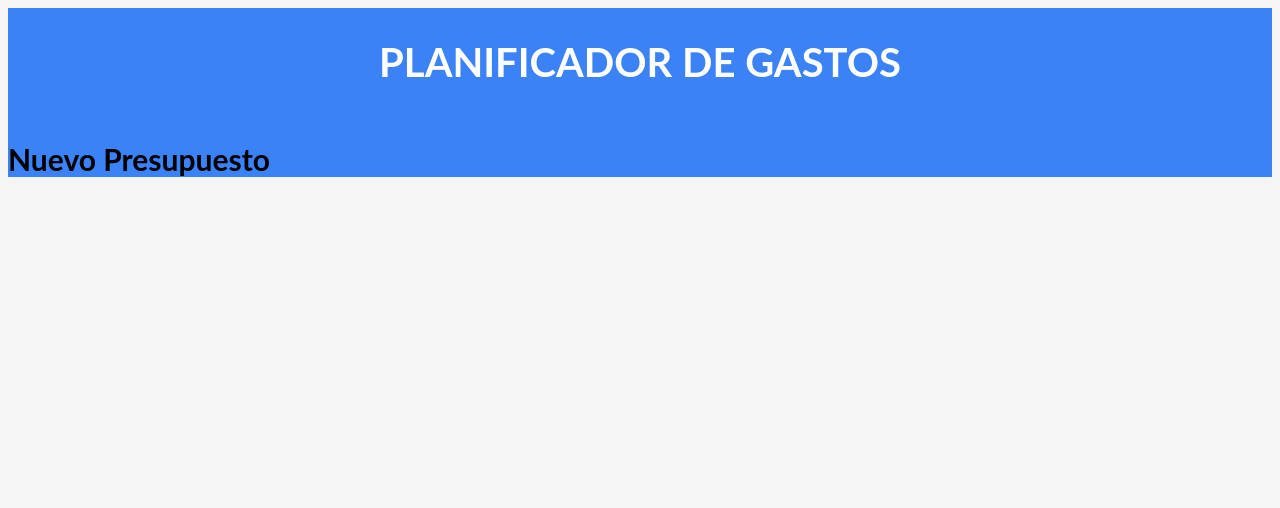
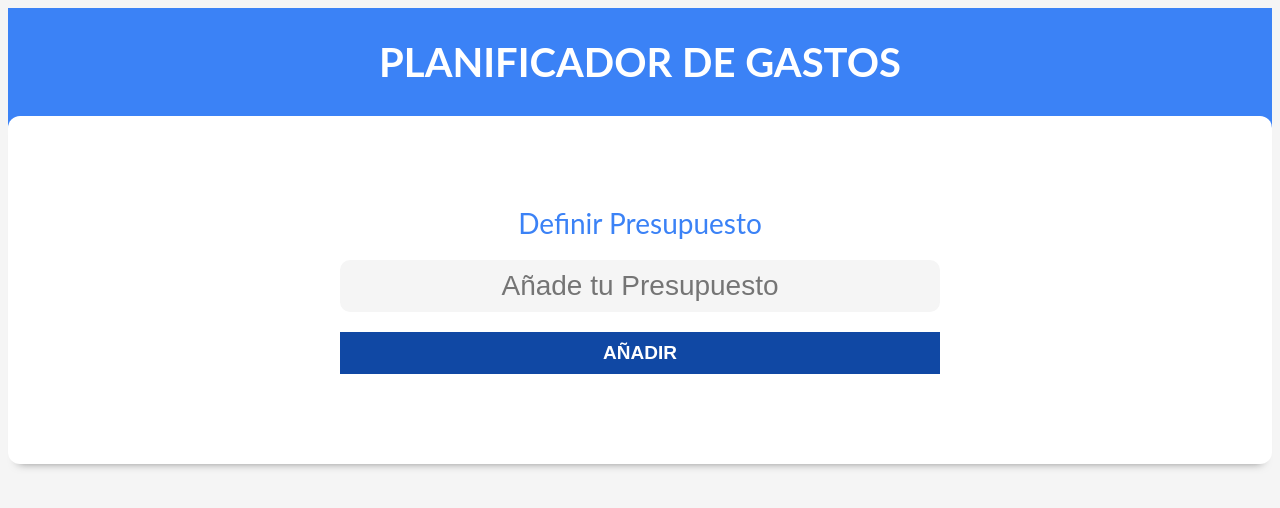
Before and after one commit to cotamo1901/planificador_gastos, a React app in the folder control-gastos/: page / in a window 1280 px wide. Shown: the top 508 px of the page. Built offline with nearby package versions, Linux system fonts and the light colour scheme; the HTML template or start-up script is replaced by a standard one.

Commit message:
add header

```diff
--- a/control-gastos/src/components/NuevoPresupuesto.jsx
+++ b/control-gastos/src/components/NuevoPresupuesto.jsx
@@ -1,9 +1,21 @@
-import React from 'react'
+import React from "react";
 
 const NuevoPresupuesto = () => {
   return (
-    <h2>Nuevo Presupuesto</h2>
-  )
-}
+    <div className="contenedor-presupuesto sombra">
+      <form action="" className="formulario">
+        <div className="campo">
+          <label htmlFor="">Definir Presupuesto</label>
+          <input
+            type="text"
+            className="nuevo-presupuesto"
+            placeholder="Añade tu Presupuesto"
+          />
+        </div>
+        <input type="submit" value="Añadir" />
+      </form>
+    </div>
+  );
+};
 
-export default NuevoPresupuesto
+export default NuevoPresupuesto;
```
